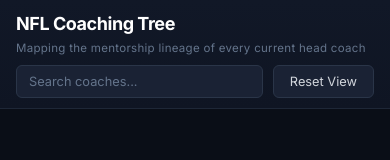
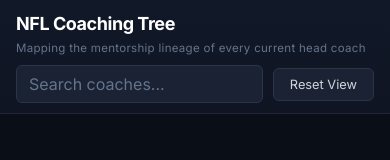
Before and after one commit to nyurkov/NFLCoachingTree, a Next.js app in the folder web/: page / in a window 390 px wide. Shown: the top 160 px of the page. Built offline with nearby package versions, Linux system fonts and the light colour scheme.

Commit message:
Fix mobile bugs: search zoom and node visibility above bottom sheet
- Set search input to 16px on mobile to prevent browser auto-zoom
- Offset zoomToNode target to top third on mobile so bottom sheet
  doesn't cover the focused node

```diff
--- a/web/src/components/CoachingTreeGraph.tsx
+++ b/web/src/components/CoachingTreeGraph.tsx
@@ -90,8 +90,10 @@ const CoachingTreeGraph = forwardRef<GraphHandle, Props>(function CoachingTreeGr
       if (!node || !svgRef.current || !zoomBehaviorRef.current) return;
       const { cw, ch } = dimsRef.current;
       const scale = 1.5;
+      const isMobile = window.innerWidth <= 768;
       const tx = cw / 2 - node.x * scale;
-      const ty = ch / 2 - node.y * scale;
+      // On mobile, place node in top third so bottom sheet doesn't cover it
+      const ty = (isMobile ? ch * 0.3 : ch / 2) - node.y * scale;
       d3.select(svgRef.current)
         .transition()
         .duration(600)
@@ -398,10 +400,10 @@ const CoachingTreeGraph = forwardRef<GraphHandle, Props>(function CoachingTreeGr
 
       callbacksRef.current.onNodeClick(d);
 
-      // Zoom to node
+      // Zoom to node — offset upward so bottom sheet doesn't cover it
       const scale = 1.5;
       const tx = dimsRef.current.cw / 2 - d.x * scale;
-      const ty = dimsRef.current.ch / 2 - d.y * scale;
+      const ty = dimsRef.current.ch * 0.3 - d.y * scale;
       svg
         .transition()
         .duration(600)
--- a/web/src/components/SearchBar.tsx
+++ b/web/src/components/SearchBar.tsx
@@ -110,7 +110,7 @@ export default function SearchBar({ data, onSelect, onClear }: Props) {
         onKeyDown={handleKeyDown}
         placeholder="Search coaches..."
         autoComplete="off"
-        className="px-3 py-1.5 bg-[#1a2234] border border-[#2a3548] text-[#e2e8f0] rounded-md text-[0.8rem] w-[200px] outline-none transition-all placeholder:text-[#64748b] focus:border-[#3b82f6] focus:w-[240px] max-md:w-full max-md:focus:w-full"
+        className="px-3 py-1.5 bg-[#1a2234] border border-[#2a3548] text-[#e2e8f0] rounded-md text-[0.8rem] w-[200px] outline-none transition-all placeholder:text-[#64748b] focus:border-[#3b82f6] focus:w-[240px] max-md:w-full max-md:focus:w-full max-md:text-[16px]"
       />
 
       {open && matches.length > 0 && (
```
